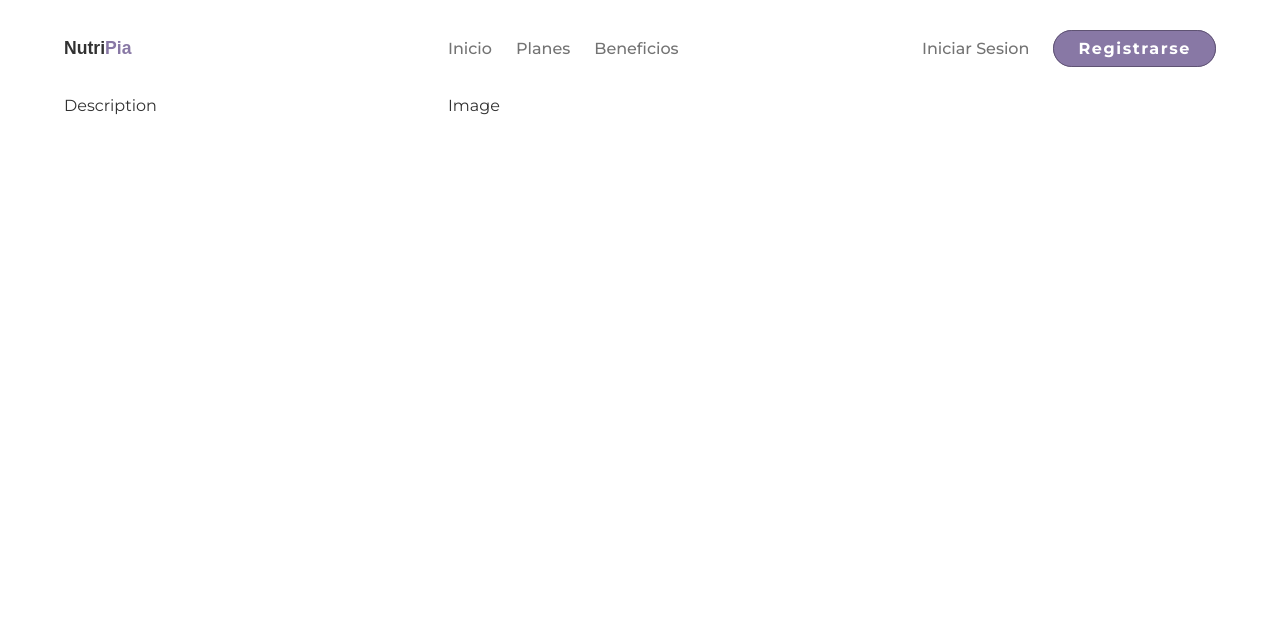
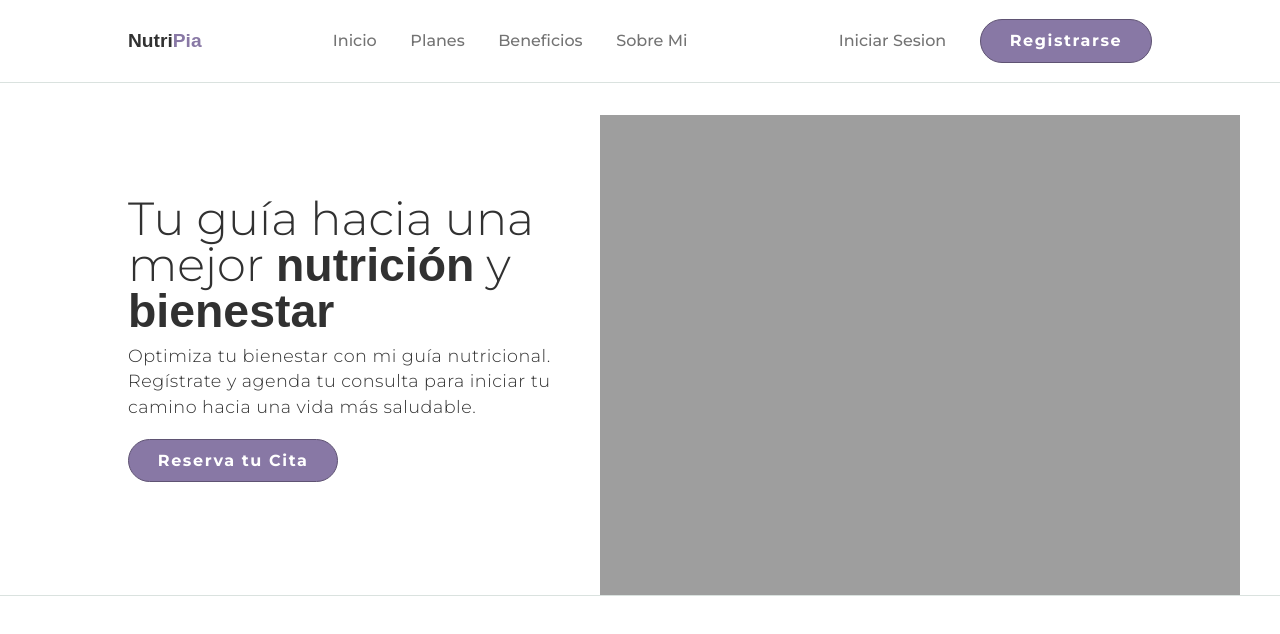
Before and after one commit to JooseMM/nutripia-lading-page, a plain HTML site: page index.html in a window 1280 px wide. Drawn offline with Linux system fonts and the light colour scheme; a web font is replaced by a local one.

Commit message:
feat(home): add full responsive hero section

```diff
--- a/assets/styles/fonts.css
+++ b/assets/styles/fonts.css
@@ -1,7 +1,13 @@
+@font-face {
+  font-family: "Montserrat";
+  src: url("../fonts/Montserrat-Light.ttf");
+  font-weight: 400;
+  font-style: normal;
+}
 @font-face {
   font-family: "Montserrat";
   src: url("../fonts/Montserrat-Regular.ttf");
-  font-weight: 400;
+  font-weight: 500;
   font-style: normal;
 }
 
--- a/assets/styles/hero.css
+++ b/assets/styles/hero.css
@@ -1,9 +1,69 @@
 .hero {
-  display: flex;
+ display: flex;
+ flex-direction: column;
+ align-items: center;
+ justify-content: center;
 }
-.hero div:first-of-type {
-   flex: 0.5;
+
+.hero__description {
+ display: flex;
+ flex-direction: column;
+ align-items: center;
+ text-align: center;
+ margin-inline: auto;
 }
-.hero div:last-of-type {
-  flex: 1;
+
+.hero__description h1 {
+ font-size: clamp(1.5rem, 3vw + 1vh, 3.5rem);
+ margin-bottom: 0.5rem;
+ max-width: 25ch;
 }
+
+.hero__description p {
+ margin-bottom: 1.2rem;
+ font-weight: 400;
+ font-size: clamp(1rem, 3vw + 1vh, 1.1rem);
+ letter-spacing: 0.5px;
+ line-height: 1.6rem;
+ max-width: clamp(30ch, 50vw, 40ch);
+}
+
+.hero__image {
+ margin-block: 1rem;
+}
+
+.hero__image img {
+ width: clamp(18rem, 50vw, 25rem);
+}
+
+@media (min-width: 65rem) {
+ .hero {
+  flex-direction: row;
+  justify-content: start;
+  align-items: center;
+  border-bottom: 1px solid #DAE2DF;
+  padding-block: 0;
+ }
+ .hero__description {
+  text-align: left;
+  margin-inline: 0;
+  align-items: start;
+  order: 1;
+  padding-left: 10dvw;
+ }
+ .hero__description h1 {
+  max-width: 15ch;
+ }
+
+ .hero__image {
+  margin: 0 auto;
+  padding-right:2rem;
+  order: 2;
+ }
+ .hero__image img {
+  margin-top: 2rem;
+  content: url("../images/desktop-hero.png");
+  max-width: none;
+  width: clamp(25rem, 50vw, 45rem);
+ }
+}
--- a/assets/styles/navbar.css
+++ b/assets/styles/navbar.css
@@ -10,7 +10,7 @@
 .navbar__logo {
   display: flex;
   font-weight: 900;
-  font-size: 1.1rem;
+  font-size: 1.2rem;
 }
 
 .navbar__logo > span:last-of-type {
@@ -27,6 +27,7 @@
 .navbar__navigation {
   display: none;
   flex-direction: column;
+  background-color: white;
   font-size: 1rem;
   padding: 2rem 2rem;
   position: absolute;
@@ -41,7 +42,7 @@
 }
 
 .navbar__navigation > ul:first-of-type {
-  margin-bottom: 2rem;
+  margin-bottom: clamp(0.5rem, 10vw, 2rem);
 }
 
 .navbar__navigation li:not(:last-of-type) {
@@ -52,33 +53,18 @@
   display: flex;
 }
 
-/* Button */
-
-.button--primary {
-  background-color: #8878a5;
-  border-radius: 10rem;
-  border: 1px solid #5f5373;
-  padding: 0.5rem 1.5rem;
-  letter-spacing: 0.1rem;
-  font-weight: 700;
-  color: white;
-  transition: 150ms ease-in;
-}
-
-.button--primary:hover {
-  opacity: 0.5;
-}
-
-@media (min-width: 1000px) {
+@media (min-width: 1050px) {
   .navbar {
-    padding-block: 2.5rem;
+    padding-block: 1.2rem;
+    padding-inline: 10dvw;
+    border-bottom: 1px solid #DAE2DF;
   }
   .navbar__navigation {
     flex: 1;
   }
 
   .navbar__logo {
-    flex: 0.5;
+    flex: 0.25;
   }
   .navbar__navigation {
     position: static;
@@ -93,6 +79,7 @@
   .navbar__navigation__auth,
   .navbar__navigation {
     flex-direction: row;
+    align-items: center;
   }
   .navbar__navigation li {
     transition: 150ms ease-in;
@@ -106,12 +93,11 @@
   }
 
   .navbar__navigation > ul:first-of-type {
-    margin: 0;
-    margin-right: 2rem;
+    margin-block: 0;
   }
 
   .navbar__navigation li:not(:last-of-type) {
     margin: 0;
-    margin-right: 1.5rem;
+    margin-right: clamp(1rem, 2vw + 0.5rem, 3rem);
   }
 }
--- a/assets/styles/reset.css
+++ b/assets/styles/reset.css
@@ -157,3 +157,17 @@ body {
   color: #313131;
   padding-inline: 5dvw;
 }
+
+b {
+ font-weight: 900;
+}
+
+img {
+ display: block;
+}
+
+@media (min-width: 65rem) {
+ body {
+  padding-inline:0;
+ }
+}
--- /dev/null
+++ b/assets/styles/shared.css
@@ -0,0 +1,17 @@
+/* Button */
+.button--primary {
+  display: block;
+  background-color: #8878a5;
+  border-radius: 10rem;
+  border: 1px solid #5f5373;
+  padding: 0.8rem 1.8rem;
+  letter-spacing: 0.1rem;
+  font-size: 1rem;
+  font-weight: 700;
+  color: white;
+  transition: 150ms ease-in;
+}
+
+.button--primary:hover {
+  opacity: 0.5;
+}
--- a/index.html
+++ b/index.html
@@ -6,6 +6,7 @@
     <title>Nutripia | Nutricionista</title>
     <link rel="stylesheet" href="assets/styles/fonts.css" />
     <link rel="stylesheet" href="assets/styles/reset.css" />
+    <link rel="stylesheet" href="assets/styles/shared.css" />
     <link rel="stylesheet" href="assets/styles/animation.css" />
     <link rel="stylesheet" href="assets/styles/navbar.css" />
     <link rel="stylesheet" href="assets/styles/hero.css" />
@@ -19,8 +20,9 @@
       <div id="navigationMenu" class="navbar__navigation">
         <ul class="navbar__navigation__content">
           <li><a href="">Inicio</a></li>
-          <li><a href="#planes">Planes</a></li>
-          <li><a href="#beneficios">Beneficios</a></li>
+          <li><a href="#pricing">Planes</a></li>
+          <li><a href="#benefit">Beneficios</a></li>
+          <li><a href="#about">Sobre Mi</a></li>
         </ul>
         <ul class="navbar__navigation__auth">
           <li><a href="login.html">Iniciar Sesion</a></li>
@@ -34,10 +36,20 @@
       </button>
     </header>
     <main>
-      <div class="hero">
-        <div class="hero__description">Description</div>
-        <div class="hero__image">Image</div>
-      </div>
+      <!-- Hero Section -->
+      <section class="hero">
+        <div class="hero__image">
+          <img src="assets/images/mobile-hero.png" />
+        </div>
+        <div class="hero__description">
+          <h1>Tu guía hacia una mejor <b>nutrición</b> y <b>bienestar</b></h1>
+          <p>
+            Optimiza tu bienestar con mi guía nutricional. Regístrate y agenda
+            tu consulta para iniciar tu camino hacia una vida más saludable.
+          </p>
+          <a href="/" class="button--primary">Reserva tu Cita</a>
+        </div>
+      </section>
     </main>
     <script src="assets/script.js"></script>
   </body>
```
Also changed, not shown: assets/fonts/Montserrat-Light.ttf (renamed from assets/temp/Montserrat-Light.ttf), assets/images/mobile-hero.png (added), 1 other file.
